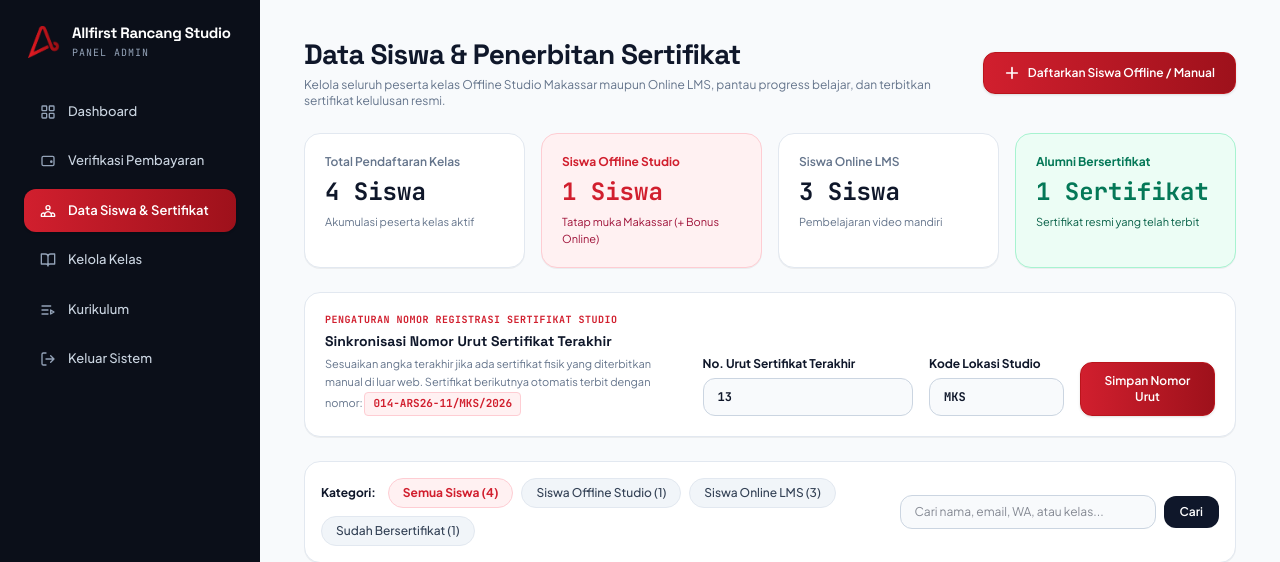
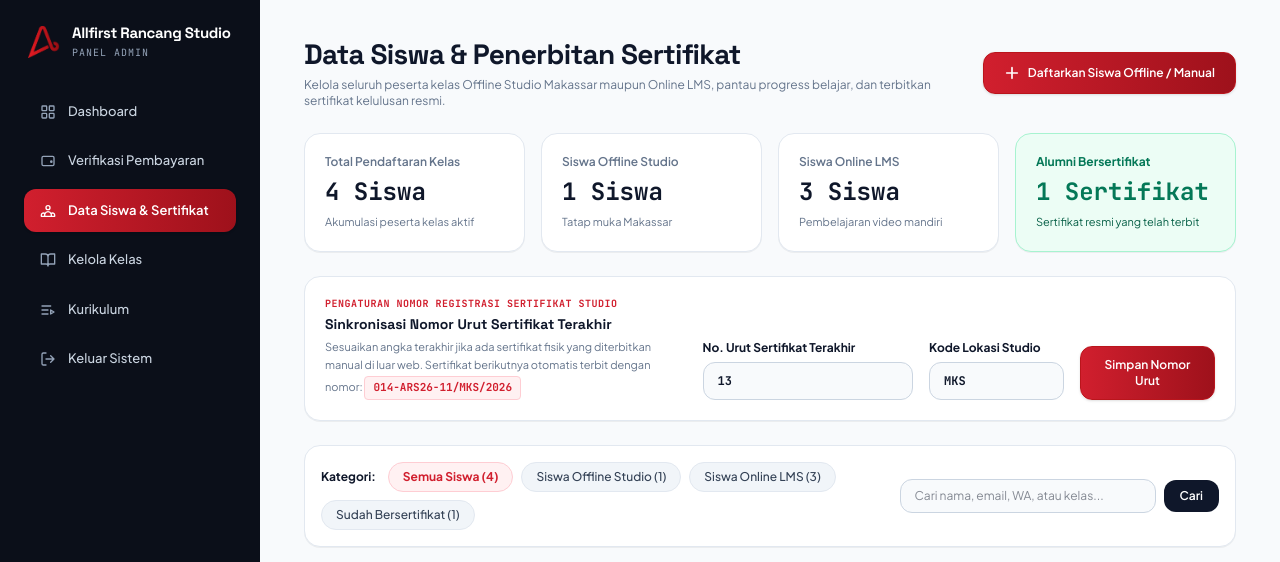
Before and after one commit to muhawwal-git/allfirst-rancang-studio, a Laravel app: page /admin/siswa in a window 1280 px wide. Shown: the top 562 px of the page. Run offline with Laravel 12, Linux system fonts and the light colour scheme; a user stored in the database is signed in; data comes from the database, SQL or seed files in the repository; style sheets or scripts are compiled from the project's sources.

Commit message:
ganti warna card

```diff
--- a/resources/views/admin/siswa/index.blade.php
+++ b/resources/views/admin/siswa/index.blade.php
@@ -34,10 +34,10 @@
                 <p class="text-[11px] text-[#64748B]">Akumulasi peserta kelas aktif</p>
             </div>
 
-            <div class="p-5 rounded-2xl bg-[#FFF1F2] border border-[#FECDD3] shadow-2xs space-y-1.5">
-                <span class="text-xs font-bold text-[#D11F2E] block">Siswa Offline Studio</span>
-                <div class="text-2xl font-extrabold font-mono text-[#D11F2E]">{{ $offlineCount }} Siswa</div>
-                <p class="text-[11px] text-[#9F1239]">Tatap muka Makassar (+ Bonus Online)</p>
+            <div class="p-5 rounded-2xl bg-white border border-[#E2E8F0] shadow-2xs space-y-1.5">
+                <span class="text-xs font-semibold text-[#64748B] block">Siswa Offline Studio</span>
+                <div class="text-2xl font-extrabold font-mono text-[#0F172A]">{{ $offlineCount }} Siswa</div>
+                <p class="text-[11px] text-[#64748B]">Tatap muka Makassar</p>
             </div>
 
             <div class="p-5 rounded-2xl bg-white border border-[#E2E8F0] shadow-2xs space-y-1.5">
```
